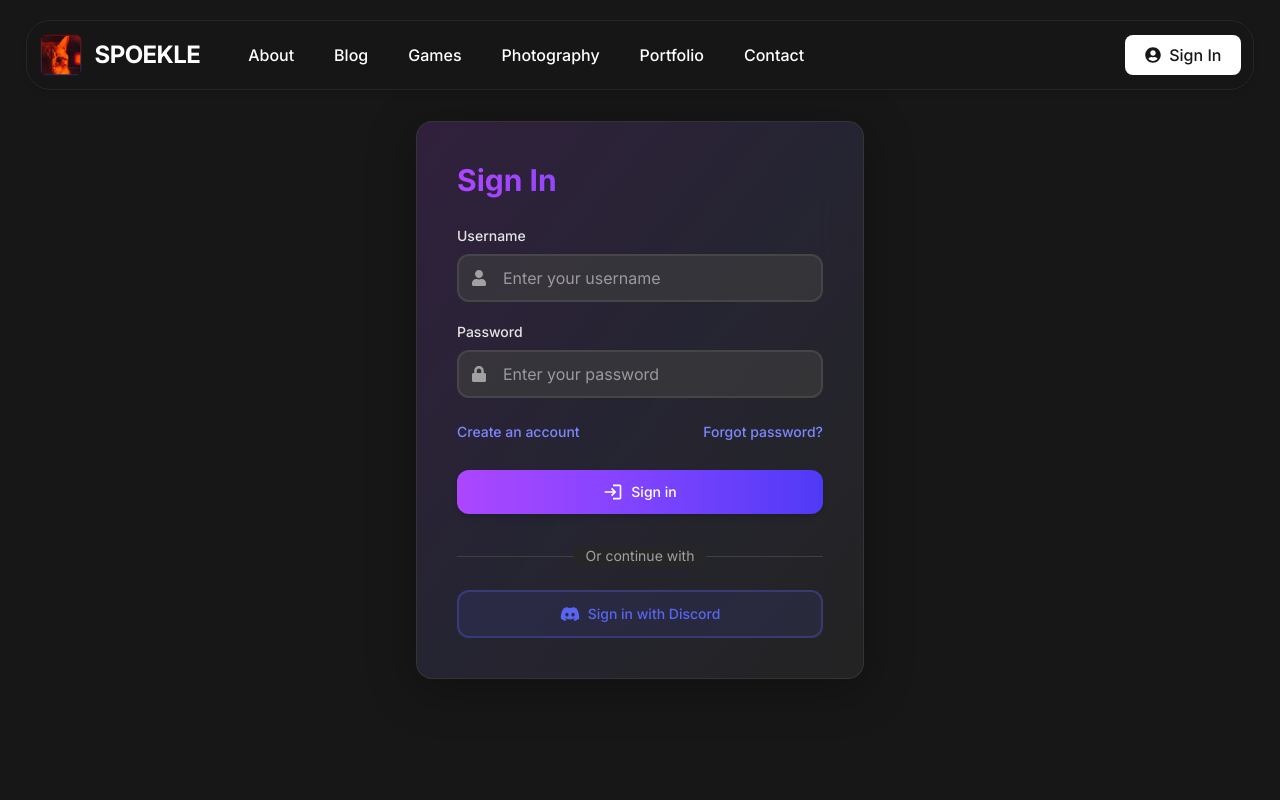
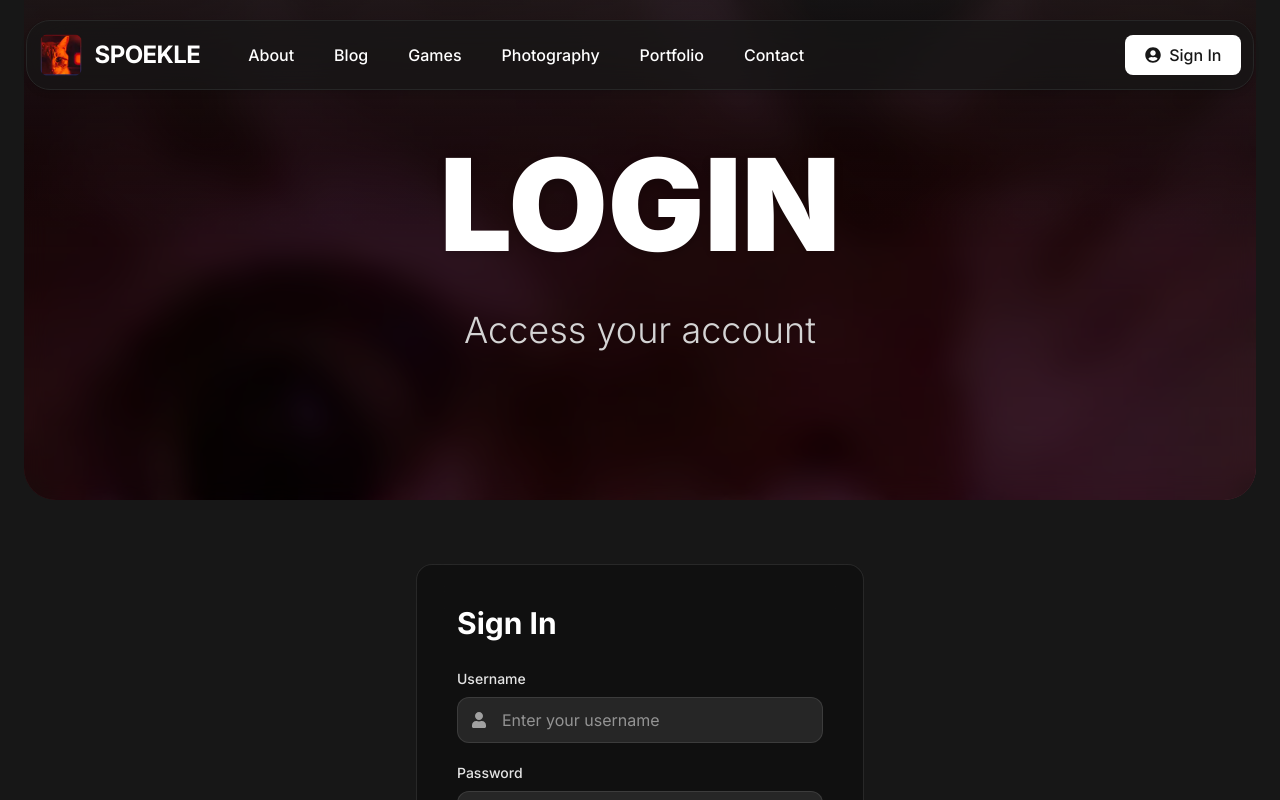
Before and after one commit to Spoekle/spoekle.com, a Next.js app: page /login in a window 1280 px wide. Shown: the top 800 px of the page. Built offline with nearby package versions, Linux system fonts and the light colour scheme.

Commit message:
fixed light mode colors

```diff
--- a/src/app/(auth)/login/page.tsx
+++ b/src/app/(auth)/login/page.tsx
@@ -8,6 +8,7 @@ import axios from 'axios';
 import { useRouter, useSearchParams } from 'next/navigation';
 import { useNotification } from '@/context/NotificationContext';
 import { cookieUtils } from '@/lib/cookies';
+import DefaultLayout from '@/components/DefaultLayout';
 
 function LoginPageContent() {
   const [formMode, setFormMode] = useState<'login' | 'register' | 'forgot-password'>('login');
@@ -121,18 +122,20 @@ function LoginPageContent() {
   };
 
   return (
-    <div className="min-h-screen flex items-center justify-center py-12 px-4">
+    <DefaultLayout
+      title="Login"
+      subtitle="Access your account"
+      backgroundImage="/assets/slider/slider1.webp"
+    >
+      <div className="">
+        <div className="container mx-auto px-4 md:px-8 flex items-center justify-center">
           <motion.div
             initial={{ opacity: 0, y: 20 }}
             animate={{ opacity: 1, y: 0 }}
             transition={{ duration: 0.5 }}
-        className="w-full max-w-md relative z-10"
+            className="w-full max-w-md"
           >
-        <div className="bg-white/85 dark:bg-neutral-800/85 backdrop-blur-xl shadow-[0_10px_50px_rgba(0,0,0,0.15)] dark:shadow-[0_10px_50px_rgba(0,0,0,0.3)] rounded-2xl p-10 border border-white/30 dark:border-neutral-700/60 overflow-hidden">
-          <div className="absolute inset-0 z-0 pointer-events-none overflow-hidden">
-            <div className="w-full h-full bg-gradient-to-br from-purple-400/15 via-indigo-400/10 to-transparent dark:from-purple-900/25 dark:via-indigo-900/15 dark:to-transparent" />
-          </div>
-
+            <div className="bg-neutral-200/50 dark:bg-neutral-950/50 backdrop-blur-xl rounded-2xl border border-neutral-200 dark:border-white/10 shadow-lg dark:shadow-none p-10 overflow-hidden">
               <div className="relative z-10">
             <AnimatePresence mode="wait">
               {formMode === 'login' && (
@@ -143,7 +146,7 @@ function LoginPageContent() {
                   exit={{ opacity: 0, y: -10 }}
                   transition={{ duration: 0.3 }}
                 >
-                  <h2 className="text-3xl font-bold mb-7 bg-gradient-to-r from-purple-500 to-indigo-600 bg-clip-text text-transparent">Sign In</h2>
+                  <h2 className="text-3xl font-bold mb-7 text-neutral-900 dark:text-white">Sign In</h2>
 
                   {error && (
                     <motion.div
@@ -167,7 +170,7 @@ function LoginPageContent() {
                           type="text"
                           value={formData.username}
                           onChange={handleChange}
-                          className="w-full px-4 py-2.5 pl-11 bg-white/60 dark:bg-neutral-700/60 border-2 border-neutral-300/60 dark:border-neutral-600/60 rounded-xl focus:outline-none focus:ring-2 focus:ring-purple-500/70 dark:focus:ring-indigo-500/70 focus:border-transparent text-neutral-900 dark:text-white transition-all duration-200"
+                          className="w-full px-4 py-2.5 pl-11 bg-white dark:bg-neutral-800 border border-neutral-200 dark:border-white/10 rounded-xl focus:outline-none focus:ring-2 focus:ring-neutral-900 dark:focus:ring-white focus:border-transparent text-neutral-900 dark:text-white transition-all duration-300"
                           placeholder="Enter your username"
                         />
                         <FaUser className="absolute left-3.5 top-1/2 transform -translate-y-1/2 text-neutral-500 dark:text-neutral-400" />
@@ -185,7 +188,7 @@ function LoginPageContent() {
                           type="password"
                           value={formData.password}
                           onChange={handleChange}
-                          className="w-full px-4 py-2.5 pl-11 bg-white/60 dark:bg-neutral-700/60 border-2 border-neutral-300/60 dark:border-neutral-600/60 rounded-xl focus:outline-none focus:ring-2 focus:ring-purple-500/70 dark:focus:ring-indigo-500/70 focus:border-transparent text-neutral-900 dark:text-white transition-all duration-200"
+                          className="w-full px-4 py-2.5 pl-11 bg-white dark:bg-neutral-800 border border-neutral-200 dark:border-white/10 rounded-xl focus:outline-none focus:ring-2 focus:ring-neutral-900 dark:focus:ring-white focus:border-transparent text-neutral-900 dark:text-white transition-all duration-300"
                           placeholder="Enter your password"
                         />
                         <FaLock className="absolute left-3.5 top-1/2 transform -translate-y-1/2 text-neutral-500 dark:text-neutral-400" />
@@ -196,14 +199,14 @@ function LoginPageContent() {
                       <button
                         type="button"
                         onClick={() => setFormMode('register')}
-                        className="text-sm font-medium text-indigo-600 hover:text-indigo-500 dark:text-indigo-400 dark:hover:text-indigo-300 hover:underline"
+                        className="text-sm font-medium text-neutral-700 hover:text-neutral-900 dark:text-neutral-400 dark:hover:text-white hover:underline"
                       >
                         Create an account
                       </button>
                       <button
                         type="button"
                         onClick={() => setFormMode('forgot-password')}
-                        className="text-sm font-medium text-indigo-600 hover:text-indigo-500 dark:text-indigo-400 dark:hover:text-indigo-300 hover:underline"
+                        className="text-sm font-medium text-neutral-700 hover:text-neutral-900 dark:text-neutral-400 dark:hover:text-white hover:underline"
                       >
                         Forgot password?
                       </button>
@@ -212,9 +215,9 @@ function LoginPageContent() {
                     <motion.button
                       type="submit"
                       disabled={isSubmitting}
-                      whileHover={{ scale: 1.01 }}
-                      whileTap={{ scale: 0.99 }}
-                      className="w-full flex justify-center items-center py-3 px-4 rounded-xl shadow-md text-sm font-medium text-white bg-gradient-to-r from-purple-500 to-indigo-600 hover:from-purple-600 hover:to-indigo-700 disabled:opacity-50"
+                      whileHover={{ scale: isSubmitting ? 1 : 1.02, y: isSubmitting ? 0 : -2 }}
+                      whileTap={{ scale: isSubmitting ? 1 : 0.95 }}
+                      className="w-full flex justify-center items-center py-3 px-4 rounded-xl text-sm font-medium bg-neutral-900 dark:bg-white text-white dark:text-neutral-900 hover:bg-neutral-800 dark:hover:bg-neutral-100 transition-all duration-300 disabled:opacity-50 disabled:cursor-not-allowed"
                     >
                       {isSubmitting ? <FaSpinner className="animate-spin mr-2 h-5 w-5" /> : <MdLogin className="mr-2 h-5 w-5" />}
                       Sign in
@@ -227,7 +230,7 @@ function LoginPageContent() {
                         <div className="w-full border-t border-neutral-300 dark:border-neutral-700"></div>
                       </div>
                       <div className="relative flex justify-center text-sm">
-                        <span className="px-3 bg-white dark:bg-neutral-800 text-neutral-500 dark:text-neutral-400">
+                        <span className="px-3 bg-white dark:bg-neutral-800 text-neutral-500 dark:text-neutral-400 rounded-full">
                           Or continue with
                         </span>
                       </div>
@@ -237,7 +240,7 @@ function LoginPageContent() {
                       onClick={handleDiscordLogin}
                       whileHover={{ scale: 1.01 }}
                       whileTap={{ scale: 0.98 }}
-                      className="w-full mt-6 inline-flex justify-center items-center py-3 px-4 border-2 border-[#5865F2]/30 rounded-xl bg-white/60 dark:bg-[#5865F2]/10 text-sm font-medium text-[#5865F2] hover:bg-[#5865F2]/5"
+                      className="w-full mt-6 inline-flex justify-center items-center py-3 px-4 border-2 border-[#5865F2]/30 rounded-xl bg-white dark:bg-[#5865F2]/10 text-sm font-medium text-[#5865F2] hover:bg-[#5865F2]/10 transition-all duration-300"
                     >
                       <FaDiscord className="h-5 w-5 mr-2" />
                       Sign in with Discord
@@ -255,7 +258,7 @@ function LoginPageContent() {
                   transition={{ duration: 0.3 }}
                 >
                   <div className="flex items-center justify-between mb-7">
-                    <h2 className="text-3xl font-bold bg-gradient-to-r from-purple-500 to-indigo-600 bg-clip-text text-transparent">Create Account</h2>
+                    <h2 className="text-3xl font-bold text-neutral-900 dark:text-white">Create Account</h2>
                     <motion.button
                       onClick={() => setFormMode('login')}
                       className="text-neutral-500 hover:text-neutral-700 dark:text-neutral-400 dark:hover:text-neutral-200 rounded-full p-1.5"
@@ -285,7 +288,7 @@ function LoginPageContent() {
                           type="text"
                           value={formData.username}
                           onChange={handleChange}
-                          className="w-full px-4 py-2.5 pl-11 bg-white/60 dark:bg-neutral-700/60 border-2 border-neutral-300/60 rounded-xl focus:outline-none focus:ring-2 focus:ring-purple-500/70 text-neutral-900 dark:text-white"
+                          className="w-full px-4 py-2.5 pl-11 bg-white dark:bg-neutral-800 border border-neutral-200 dark:border-white/10 rounded-xl focus:outline-none focus:ring-2 focus:ring-neutral-900 dark:focus:ring-white text-neutral-900 dark:text-white transition-all duration-300"
                           placeholder="Choose a username"
                         />
                         <FaUser className="absolute left-3.5 top-1/2 transform -translate-y-1/2 text-neutral-500" />
@@ -300,7 +303,7 @@ function LoginPageContent() {
                           type="email"
                           value={formData.email}
                           onChange={handleChange}
-                          className="w-full px-4 py-2.5 pl-11 bg-white/60 dark:bg-neutral-700/60 border-2 border-neutral-300/60 rounded-xl focus:outline-none focus:ring-2 focus:ring-purple-500/70 text-neutral-900 dark:text-white"
+                          className="w-full px-4 py-2.5 pl-11 bg-white dark:bg-neutral-800 border border-neutral-200 dark:border-white/10 rounded-xl focus:outline-none focus:ring-2 focus:ring-neutral-900 dark:focus:ring-white text-neutral-900 dark:text-white transition-all duration-300"
                           placeholder="Enter your email"
                         />
                         <FaEnvelope className="absolute left-3.5 top-1/2 transform -translate-y-1/2 text-neutral-500" />
@@ -315,7 +318,7 @@ function LoginPageContent() {
                           type="password"
                           value={formData.password}
                           onChange={handleChange}
-                          className="w-full px-4 py-2.5 pl-11 bg-white/60 dark:bg-neutral-700/60 border-2 border-neutral-300/60 rounded-xl focus:outline-none focus:ring-2 focus:ring-purple-500/70 text-neutral-900 dark:text-white"
+                          className="w-full px-4 py-2.5 pl-11 bg-white dark:bg-neutral-800 border border-neutral-200 dark:border-white/10 rounded-xl focus:outline-none focus:ring-2 focus:ring-neutral-900 dark:focus:ring-white text-neutral-900 dark:text-white transition-all duration-300"
                           placeholder="Create a strong password"
                         />
                         <FaLock className="absolute left-3.5 top-1/2 transform -translate-y-1/2 text-neutral-500" />
@@ -325,9 +328,9 @@ function LoginPageContent() {
                     <motion.button
                       type="submit"
                       disabled={isSubmitting}
-                      whileHover={{ scale: 1.01 }}
-                      whileTap={{ scale: 0.99 }}
-                      className="w-full flex justify-center items-center py-3 px-4 rounded-xl shadow-md text-sm font-medium text-white bg-gradient-to-r from-purple-500 to-indigo-600 hover:from-purple-600 hover:to-indigo-700"
+                      whileHover={{ scale: isSubmitting ? 1 : 1.02, y: isSubmitting ? 0 : -2 }}
+                      whileTap={{ scale: isSubmitting ? 1 : 0.95 }}
+                      className="w-full flex justify-center items-center py-3 px-4 rounded-xl text-sm font-medium bg-neutral-900 dark:bg-white text-white dark:text-neutral-900 hover:bg-neutral-800 dark:hover:bg-neutral-100 transition-all duration-300 disabled:opacity-50 disabled:cursor-not-allowed"
                     >
                       {isSubmitting ? <FaSpinner className="animate-spin mr-2 h-5 w-5" /> : <MdLogin className="mr-2 h-5 w-5" />}
                       Create Account
@@ -338,7 +341,7 @@ function LoginPageContent() {
                     <span className="text-neutral-600 dark:text-neutral-400">Already have an account? </span>
                     <button
                       onClick={() => setFormMode('login')}
-                      className="font-medium text-indigo-600 hover:text-indigo-500 dark:text-indigo-400 hover:underline"
+                      className="font-medium text-neutral-700 hover:text-neutral-900 dark:text-neutral-400 dark:hover:text-white hover:underline"
                     >
                       Sign in
                     </button>
@@ -355,7 +358,7 @@ function LoginPageContent() {
                   transition={{ duration: 0.3 }}
                 >
                   <div className="flex items-center justify-between mb-7">
-                    <h2 className="text-3xl font-bold bg-gradient-to-r from-purple-500 to-indigo-600 bg-clip-text text-transparent">Reset Password</h2>
+                    <h2 className="text-3xl font-bold text-neutral-900 dark:text-white">Reset Password</h2>
                     <motion.button
                       onClick={() => setFormMode('login')}
                       className="text-neutral-500 hover:text-neutral-700 dark:text-neutral-400 rounded-full p-1.5"
@@ -376,7 +379,7 @@ function LoginPageContent() {
                         type="email"
                         value={email}
                         onChange={handleEmailChange}
-                        className="w-full px-4 py-2.5 pl-11 bg-white/60 dark:bg-neutral-700/60 border-2 border-neutral-300/60 rounded-xl focus:outline-none focus:ring-2 focus:ring-purple-500/70 text-neutral-900 dark:text-white"
+                        className="w-full px-4 py-2.5 pl-11 bg-white dark:bg-neutral-800 border border-neutral-200 dark:border-white/10 rounded-xl focus:outline-none focus:ring-2 focus:ring-neutral-900 dark:focus:ring-white text-neutral-900 dark:text-white transition-all duration-300"
                         placeholder="Enter your email"
                       />
                       <FaEnvelope className="absolute left-3.5 top-1/2 transform -translate-y-1/2 text-neutral-500" />
@@ -387,9 +390,9 @@ function LoginPageContent() {
                     type="button"
                     onClick={handlePasswordReset}
                     disabled={awaitingReset}
-                    whileHover={{ scale: 1.01 }}
-                    whileTap={{ scale: 0.99 }}
-                    className="w-full flex justify-center items-center py-3 px-4 rounded-xl shadow-md text-sm font-medium text-white bg-gradient-to-r from-purple-500 to-indigo-600 hover:from-purple-600 hover:to-indigo-700"
+                    whileHover={{ scale: awaitingReset ? 1 : 1.02, y: awaitingReset ? 0 : -2 }}
+                    whileTap={{ scale: awaitingReset ? 1 : 0.95 }}
+                    className="w-full flex justify-center items-center py-3 px-4 rounded-xl text-sm font-medium bg-neutral-900 dark:bg-white text-white dark:text-neutral-900 hover:bg-neutral-800 dark:hover:bg-neutral-100 transition-all duration-300 disabled:opacity-50 disabled:cursor-not-allowed"
                   >
                     {awaitingReset ? <FaSpinner className="animate-spin mr-2 h-5 w-5" /> : <FaEnvelope className="mr-2 h-5 w-5" />}
                     {awaitingReset ? 'Sending...' : 'Send Reset Instructions'}
@@ -398,7 +401,7 @@ function LoginPageContent() {
                   <div className="mt-7 text-center text-sm">
                     <button
                       onClick={() => setFormMode('login')}
-                      className="font-medium text-indigo-600 hover:text-indigo-500 dark:text-indigo-400 hover:underline"
+                      className="font-medium text-neutral-700 hover:text-neutral-900 dark:text-neutral-400 dark:hover:text-white hover:underline"
                     >
                       Back to login
                     </button>
@@ -410,18 +413,28 @@ function LoginPageContent() {
             </div>
           </motion.div>
         </div>
+      </div>
+    </DefaultLayout>
   );
 }
 
 export default function LoginPage() {
   return (
     <Suspense fallback={
-      <div className="min-h-screen flex items-center justify-center py-12 px-4">
+      <DefaultLayout
+        title="Login"
+        subtitle="Access your account"
+        backgroundImage="/assets/slider/slider1.webp"
+      >
+        <div className="py-16 bg-neutral-200/40 dark:bg-neutral-950/40 backdrop-blur-sm rounded-2xl">
+          <div className="container mx-auto px-4 md:px-8 flex items-center justify-center">
             <div className="text-center">
-          <FaSpinner className="animate-spin text-4xl mx-auto mb-4" />
-          <p>Loading...</p>
+              <FaSpinner className="animate-spin text-4xl mx-auto mb-4 text-neutral-900 dark:text-white" />
+              <p className="text-neutral-900 dark:text-white">Loading...</p>
             </div>
           </div>
+        </div>
+      </DefaultLayout>
     }>
       <LoginPageContent />
     </Suspense>
--- a/src/app/(main)/about/components/Me.tsx
+++ b/src/app/(main)/about/components/Me.tsx
@@ -43,7 +43,7 @@ export default function Me() {
     return (
         <div className="space-y-16">
             {/* Bio Section */}
-            <section className="py-32 bg-neutral-100/80 dark:bg-neutral-950/40 backdrop-blur-sm rounded-2xl overflow-hidden">
+            <section className="py-32 bg-neutral-200/40 dark:bg-neutral-950/40 backdrop-blur-sm rounded-2xl overflow-hidden">
                 <div className="container mx-auto px-4 md:px-8">
                     <motion.div
                         className="max-w-4xl mx-auto"
@@ -79,7 +79,7 @@ export default function Me() {
             </section>
 
             {/* What I Do Section */}
-            <section className="py-32 bg-neutral-50 dark:bg-neutral-950/70 backdrop-blur-sm rounded-2xl">
+            <section className="py-32 bg-neutral-200/70 dark:bg-neutral-950/70 backdrop-blur-sm rounded-2xl">
                 <div className="container mx-auto px-4 md:px-8">
                     <motion.div
                         className="max-w-4xl mx-auto"
--- a/src/app/(main)/about/components/Skills.tsx
+++ b/src/app/(main)/about/components/Skills.tsx
@@ -99,7 +99,7 @@ export default function Skills() {
   ];
 
   return (
-    <section className="py-32 bg-neutral-100/80 dark:bg-neutral-950/40 backdrop-blur-sm rounded-2xl">
+    <section className="py-32 bg-neutral-200/40 dark:bg-neutral-950/40 backdrop-blur-sm rounded-2xl">
       <div className="container mx-auto px-4 md:px-8">
         <motion.div
           className="max-w-4xl mx-auto"
--- a/src/app/(main)/about/components/Specs.tsx
+++ b/src/app/(main)/about/components/Specs.tsx
@@ -83,7 +83,7 @@ export default function Specs() {
   ];
 
   return (
-    <section className="py-32 bg-neutral-50 dark:bg-neutral-950/70 backdrop-blur-sm rounded-2xl">
+    <section className="py-32 bg-neutral-200/70 dark:bg-neutral-950/70 backdrop-blur-sm rounded-2xl">
       <div className="container mx-auto px-4 md:px-8">
         <motion.div
           className="max-w-4xl mx-auto"
--- a/src/app/(main)/about/page.tsx
+++ b/src/app/(main)/about/page.tsx
@@ -105,7 +105,6 @@ export default function AboutPage() {
       >
         <div className="w-full max-w-7xl mx-auto px-4 sm:px-6 lg:px-8 space-y-8 py-12">
           <div className="flex items-center justify-center h-64">
-            <div className="text-center">Loading...</div>
           </div>
         </div>
       </DefaultLayout>
--- a/src/app/(main)/contact/page.tsx
+++ b/src/app/(main)/contact/page.tsx
@@ -120,10 +120,10 @@ export default function ContactPage() {
     <DefaultLayout
       title="Contact Me"
       subtitle="Let's work together"
-      backgroundImage="/assets/spoekle.webp"
+      backgroundImage="/assets/slider/slider1.webp"
     >
       {/* Intro Section */}
-      <section className="py-32 bg-neutral-100/80 dark:bg-neutral-950/40 backdrop-blur-sm rounded-2xl mb-16">
+      <section className="py-32 bg-neutral-200/40 dark:bg-neutral-950/40 backdrop-blur-sm rounded-2xl mb-16">
         <div className="container mx-auto px-4 md:px-8">
           <motion.div
             className="max-w-4xl mx-auto text-center"
@@ -148,7 +148,7 @@ export default function ContactPage() {
       </section>
 
       {/* Contact Form Section */}
-      <section className="py-32 bg-neutral-50 dark:bg-neutral-950/70 backdrop-blur-sm rounded-2xl mb-16">
+      <section className="py-32 bg-neutral-200/70 dark:bg-neutral-950/70 backdrop-blur-sm rounded-2xl mb-16">
         <div className="container mx-auto px-4 md:px-8">
           <motion.div
             className="max-w-4xl mx-auto"
@@ -268,7 +268,7 @@ export default function ContactPage() {
       </section>
 
       {/* Other Ways to Connect Section */}
-      <section className="py-32 bg-neutral-100/80 dark:bg-neutral-950/40 backdrop-blur-sm rounded-2xl">
+      <section className="py-32 bg-neutral-200/40 dark:bg-neutral-950/40 backdrop-blur-sm rounded-2xl">
         <div className="container mx-auto px-4 md:px-8">
           <motion.div
             className="max-w-4xl mx-auto text-center"
@@ -289,7 +289,7 @@ export default function ContactPage() {
               </p>
 
               <p className="text-lg text-neutral-700 dark:text-neutral-300 leading-relaxed">
-                I'm most active on Discord, TikTok, and GitHub, so those are your best bets for a quicker response!
+                I'm most active on Discord, Instagram, and GitHub, so those are your best bets for a quicker response!
               </p>
             </motion.div>
           </motion.div>
```
Lines whose indentation alone changed are shown as unchanged.
